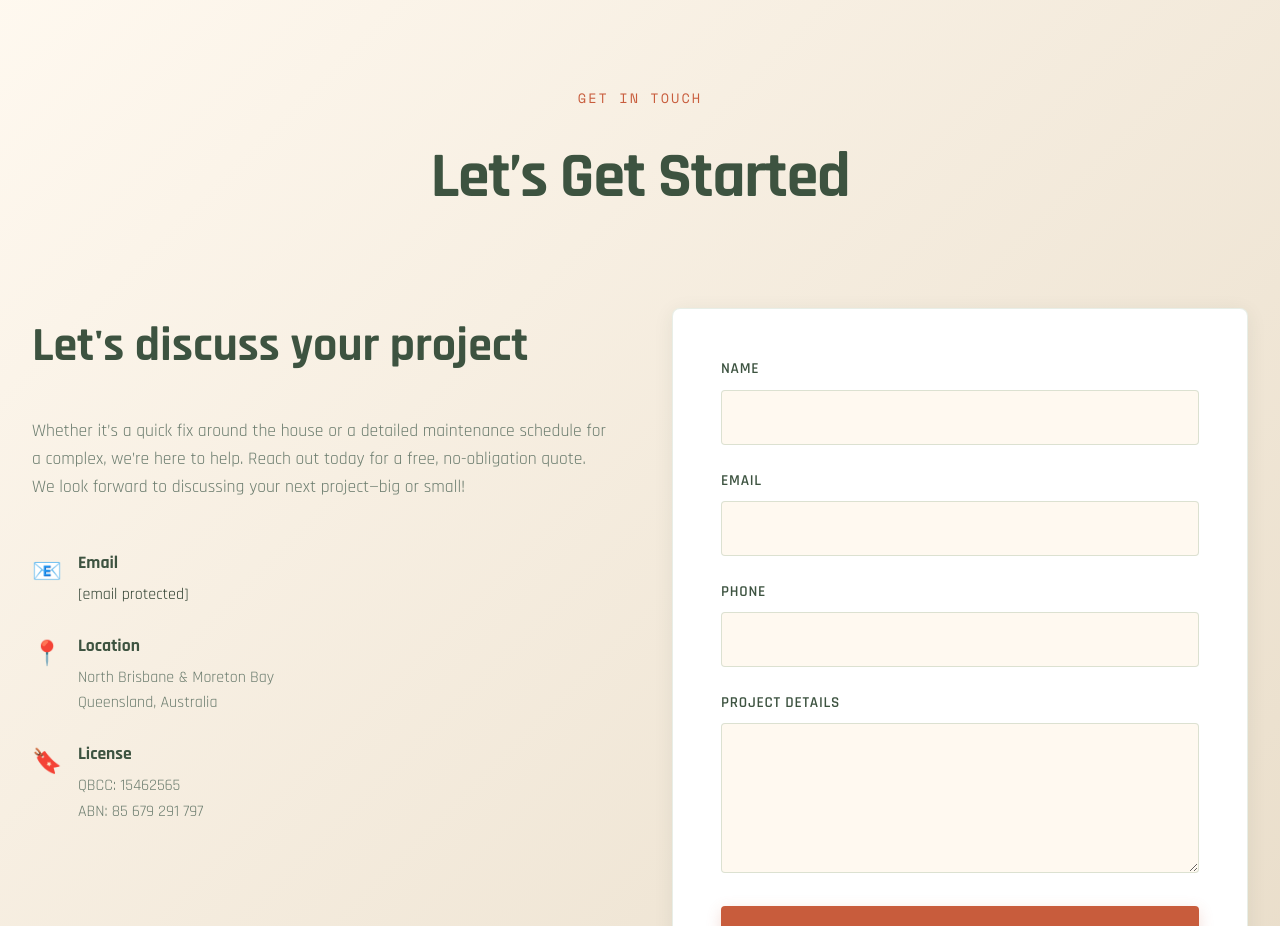
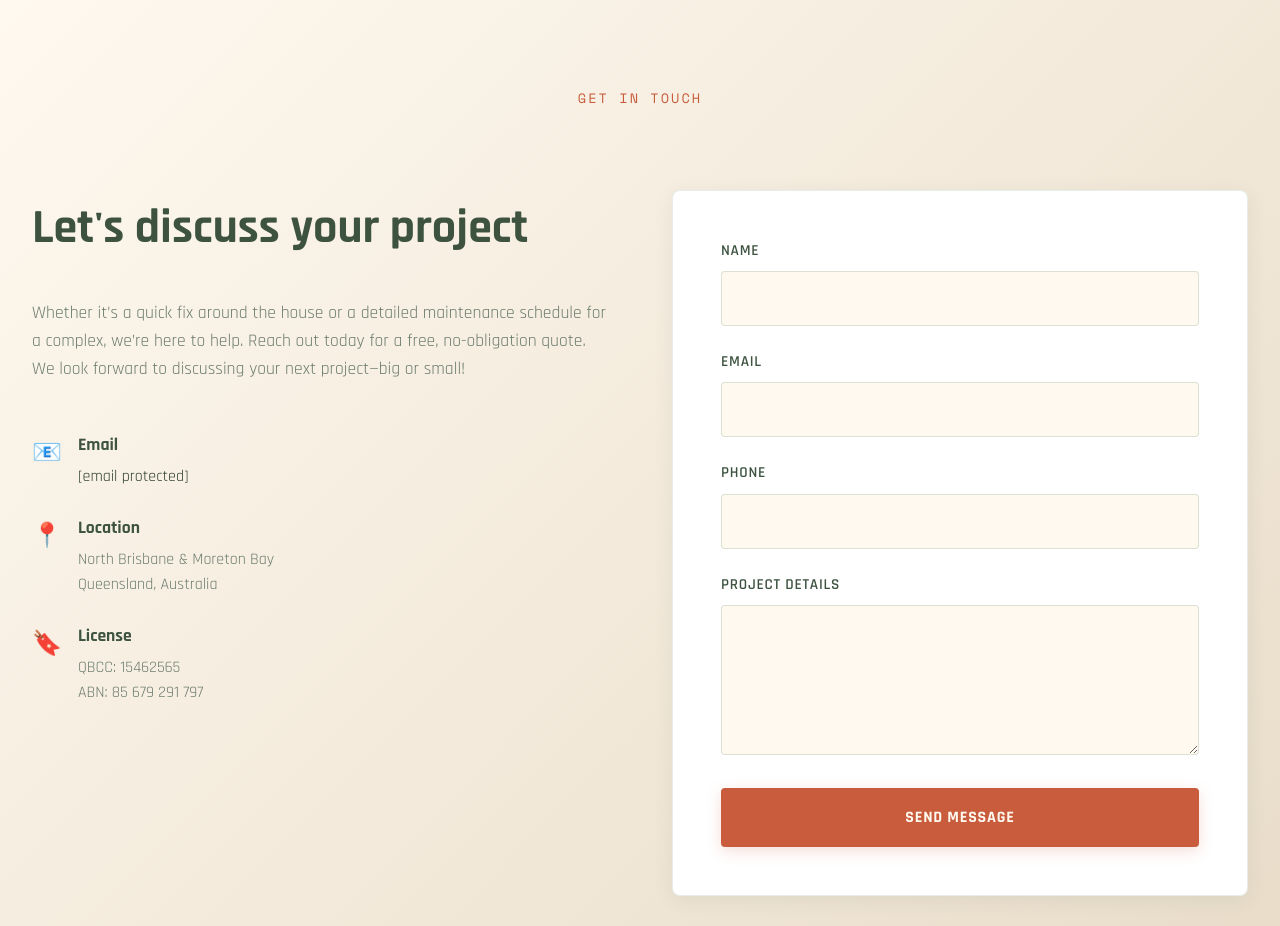
Before and after one commit to suchislifeguy/HandeeSolutions, a plain HTML site: page index.html in a window 1280 px wide. Shown: the part 7640-8566 px from the top of the page. Drawn offline with nearby package versions, Linux system fonts and the light colour scheme.

Commit message:
Update index.html

```diff
--- a/index.html
+++ b/index.html
@@ -1178,7 +1178,6 @@
             <div class="container">
                 <div class="section-header">
                     <div class="section-label">Get In Touch</div>
-                    <h2>Let’s Get Started</h2>
                 </div>
 
                 <div class="contact-grid">
```
